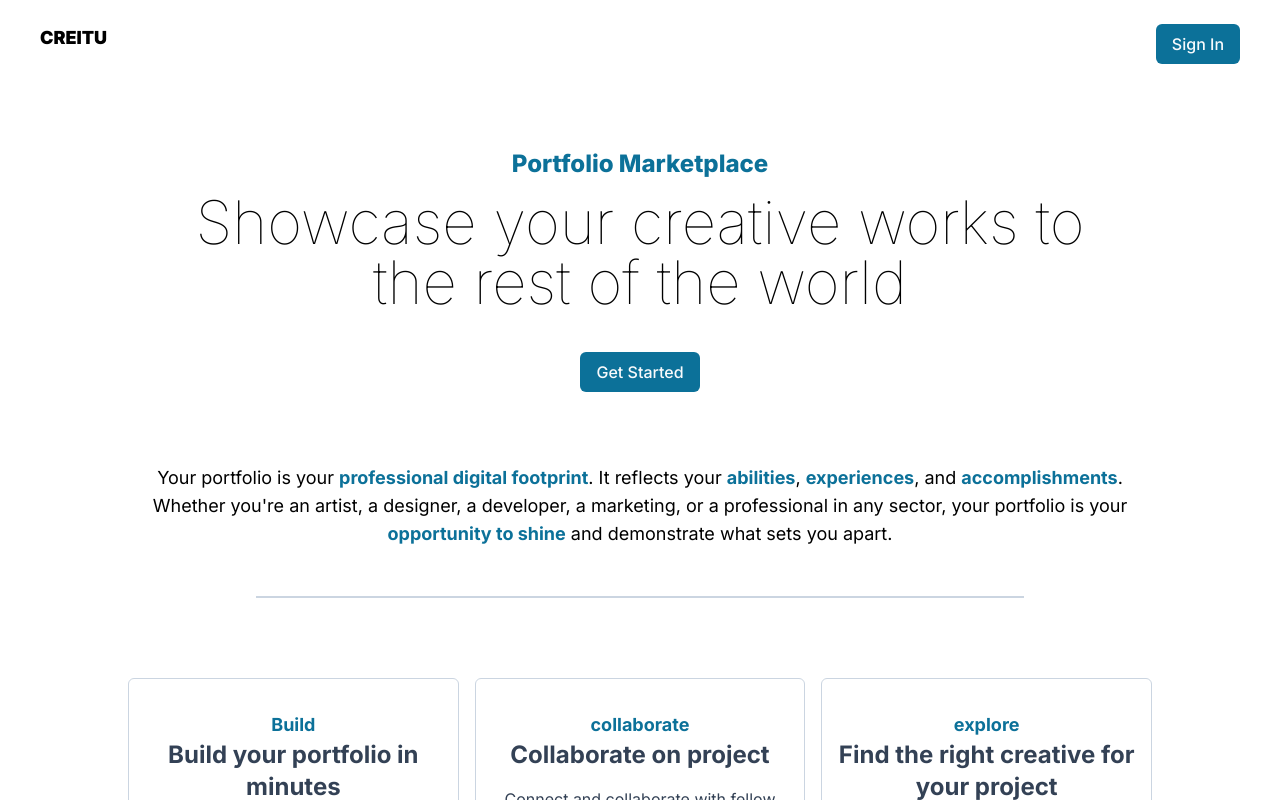
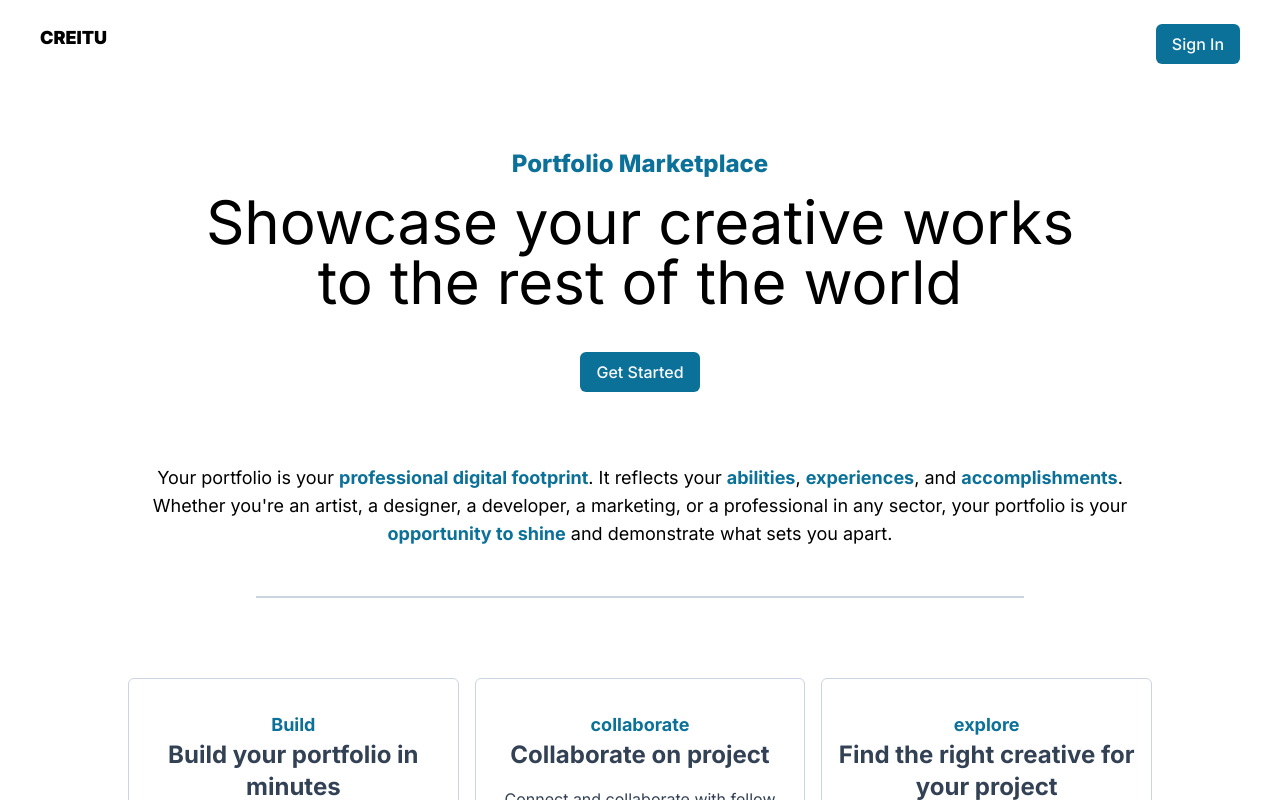
Before and after one commit to novalabsug/creitu-frontend, a Next.js app: page / in a window 1280 px wide. Shown: the top 800 px of the page. Built offline with nearby package versions, Linux system fonts and the light colour scheme.

Commit message:
changed fonts

```diff
--- a/components/Hero.jsx
+++ b/components/Hero.jsx
@@ -16,7 +16,7 @@
           </div>
 
           <div className="py-2">
-            <p className="lg:text-6xl sm:text-5xl text-4xl font-thin text-center">
+            <p className="lg:text-6xl sm:text-5xl text-4xl text-center">
               Showcase your creative works to the rest of the world
             </p>
           </div>
```
